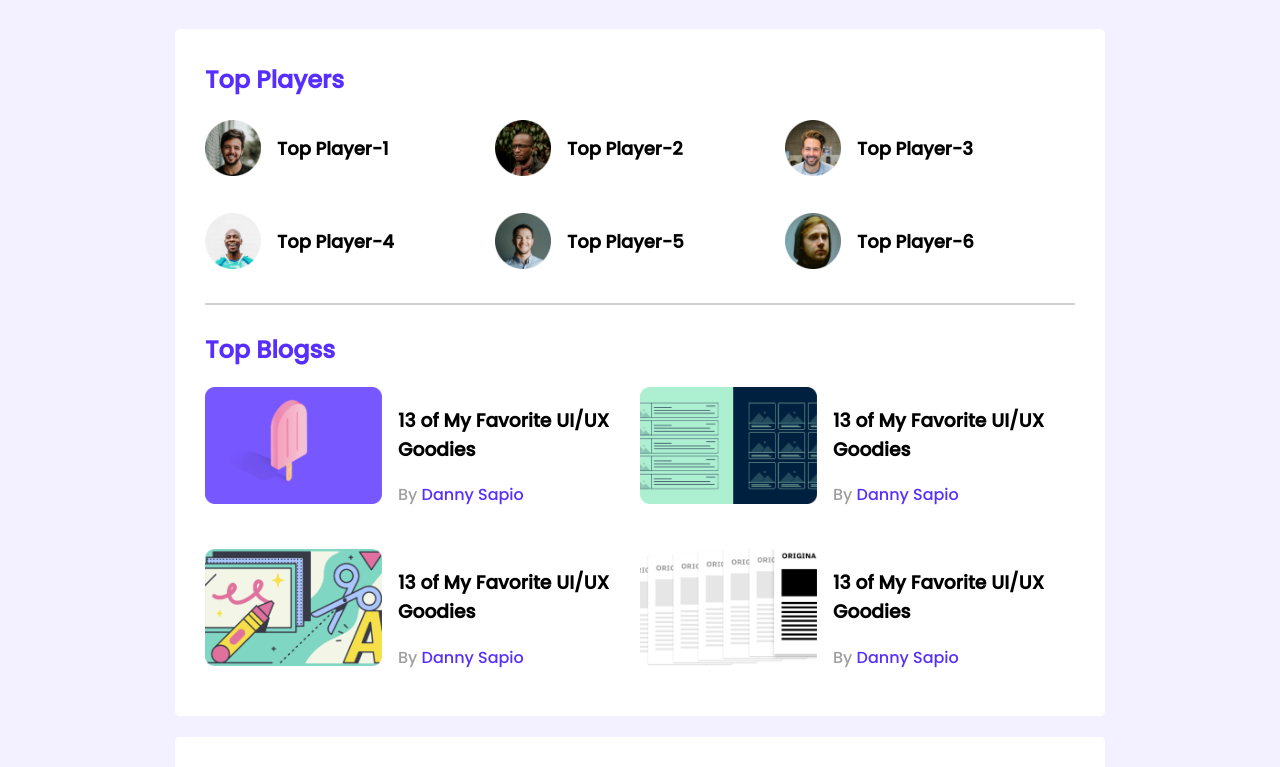
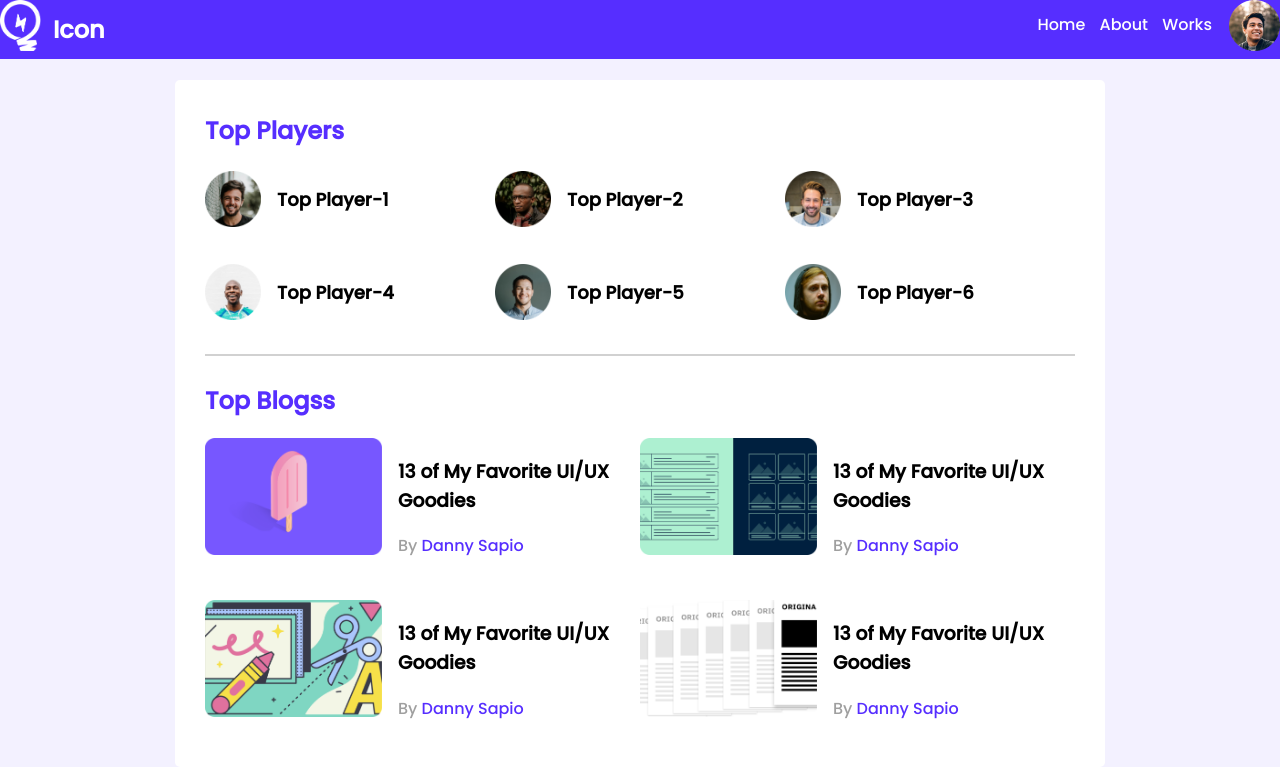
Before and after one commit to AhmadunNabi/leader-board-css3, a plain HTML site: page index.html in a window 1280 px wide. Shown: the top 767 px of the page. Drawn offline with Linux system fonts and the light colour scheme.

Commit message:
Nav added

```diff
--- a/index.html
+++ b/index.html
@@ -15,7 +15,23 @@
 <body>
     <!-- header start -->
     <header>
+        <nav class="full-nav">
+            <div class="logo">
+                <img src="images/icons/logo.png" alt="">
+                <h3 class="name">Icon</h3>
+            </div>
+            <div class="others">
+                <div class="options">
+                    <a href="#Home">Home</a>
+                    <a href="#Home">About</a>
+                    <a href="#Home">Works</a>
+                </div>
+                <div class="profile-photo">
+                    <img src="images/icons/profile.png" alt="">
+                </div>
+            </div>
 
+        </nav>
     </header>
     <!-- header end -->
     <main>
--- a/styles/style.css
+++ b/styles/style.css
@@ -5,6 +5,8 @@
 body {
     font-family: 'Poppins', sans-serif;
     background-color: #F3F1FF;
+    margin: 0%;
+    padding: 0%;
 }
 
 main {
@@ -26,6 +28,42 @@ hr {
     border: 1px solid #D1D1D1;
     margin-bottom: 27px;
 }
+
+/* ------------------
+    Nav bar styles
+------------------- */
+.full-nav {
+    background-color: #562EFF;
+    display: flex;
+    justify-content: space-between;
+}
+
+.logo,
+.others {
+    display: flex;
+}
+
+.logo img {
+    height: 51px;
+    width: 41px;
+}
+
+.logo .name {
+    color: #FFFFFF;
+    font-size: 24px;
+    margin: 12px;
+}
+
+.others .options {
+    margin: 12px;
+}
+
+.options a {
+    color: #FFFFFF;
+    text-decoration: none;
+    padding: 5px;
+}
+
 
 /* top players style */
 .section-title {
```
